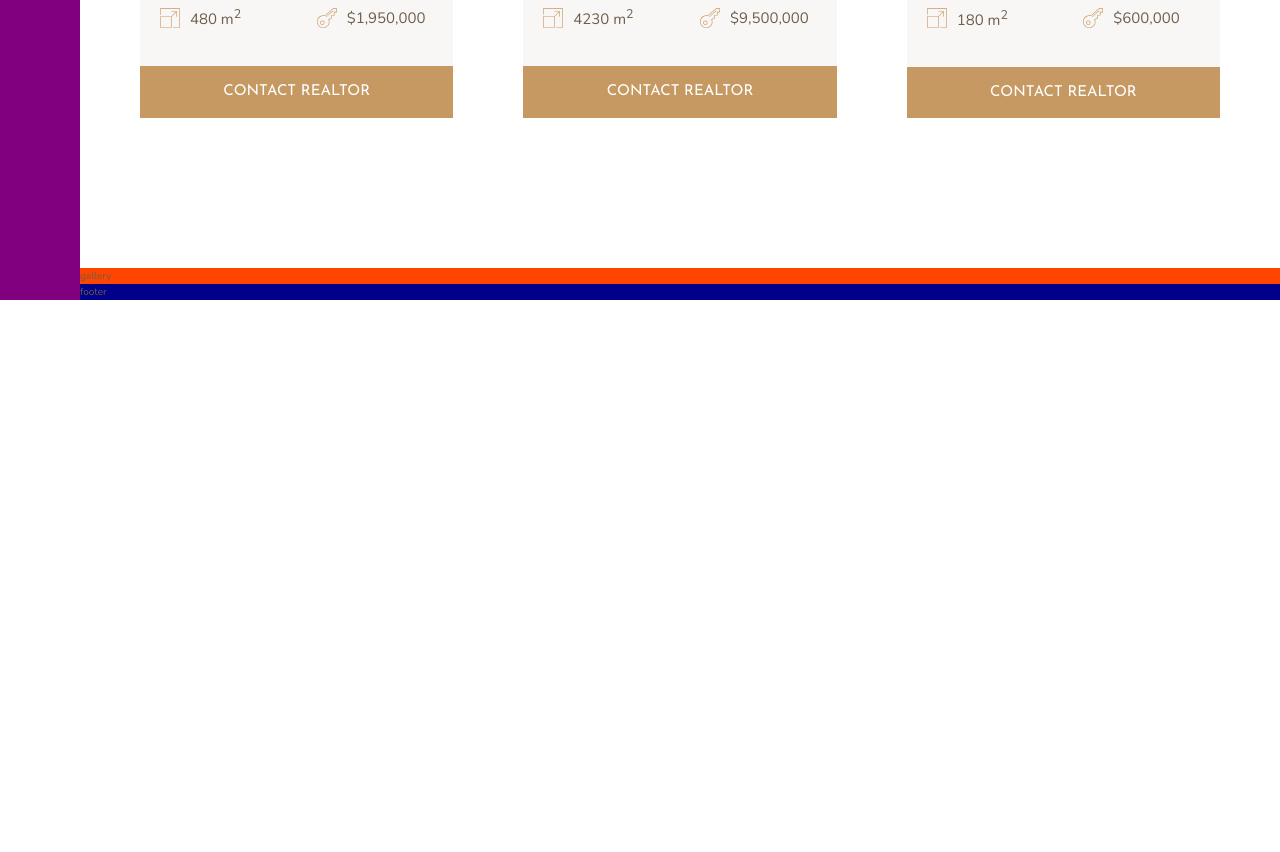
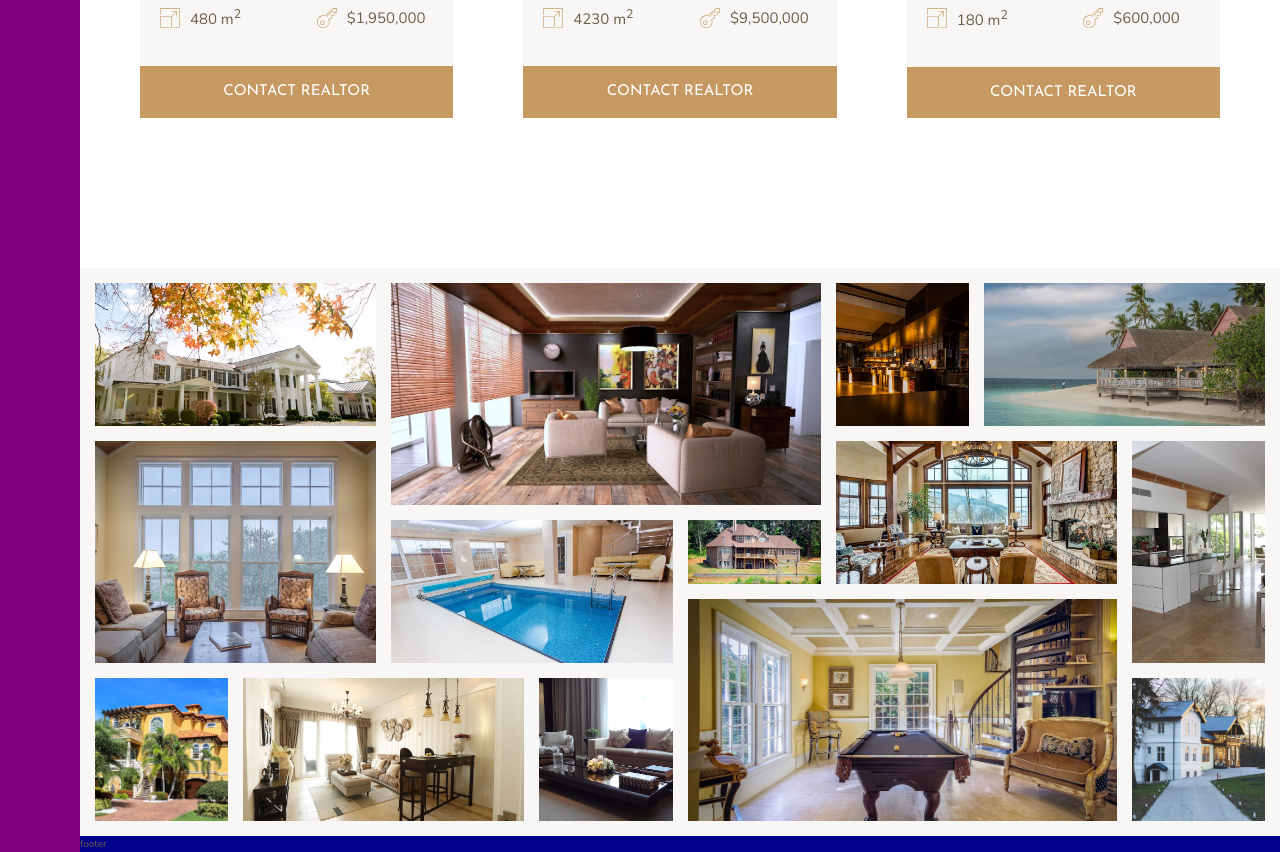
Before and after one commit to HassanAbbas198/Nexter, a website: page index.html in a window 1280 px wide. Shown: the part 2806-3658 px from the top of the page. Before the commit the page ends 3106 px from the top, so only its background shows below. Drawn offline with nearby package versions, Linux system fonts and the light colour scheme.

Commit message:
added the gallery section

```diff
--- a/index.html
+++ b/index.html
@@ -309,7 +309,70 @@
 				<button class="btn home__btn">Contact realtor</button>
 			</div>
 		</section>
-		<section class="gallery">gallery</section>
+		<section class="gallery">
+			<figure class="gallery__item gallery__item--1">
+				<img src="img/gal-1.jpeg" alt="Gallery image 1" class="gallery__img" />
+			</figure>
+			<figure class="gallery__item gallery__item--2">
+				<img src="img/gal-2.jpeg" alt="Gallery image 2" class="gallery__img" />
+			</figure>
+			<figure class="gallery__item gallery__item--3">
+				<img src="img/gal-3.jpeg" alt="Gallery image 3" class="gallery__img" />
+			</figure>
+			<figure class="gallery__item gallery__item--4">
+				<img src="img/gal-4.jpeg" alt="Gallery image 4" class="gallery__img" />
+			</figure>
+			<figure class="gallery__item gallery__item--5">
+				<img src="img/gal-5.jpeg" alt="Gallery image 5" class="gallery__img" />
+			</figure>
+			<figure class="gallery__item gallery__item--6">
+				<img src="img/gal-6.jpeg" alt="Gallery image 6" class="gallery__img" />
+			</figure>
+			<figure class="gallery__item gallery__item--7">
+				<img src="img/gal-7.jpeg" alt="Gallery image 7" class="gallery__img" />
+			</figure>
+			<figure class="gallery__item gallery__item--8">
+				<img src="img/gal-8.jpeg" alt="Gallery image 8" class="gallery__img" />
+			</figure>
+			<figure class="gallery__item gallery__item--9">
+				<img src="img/gal-9.jpeg" alt="Gallery image 9" class="gallery__img" />
+			</figure>
+			<figure class="gallery__item gallery__item--10">
+				<img
+					src="img/gal-10.jpeg"
+					alt="Gallery image 10"
+					class="gallery__img"
+				/>
+			</figure>
+			<figure class="gallery__item gallery__item--11">
+				<img
+					src="img/gal-11.jpeg"
+					alt="Gallery image 11"
+					class="gallery__img"
+				/>
+			</figure>
+			<figure class="gallery__item gallery__item--12">
+				<img
+					src="img/gal-12.jpeg"
+					alt="Gallery image 12"
+					class="gallery__img"
+				/>
+			</figure>
+			<figure class="gallery__item gallery__item--13">
+				<img
+					src="img/gal-13.jpeg"
+					alt="Gallery image 13"
+					class="gallery__img"
+				/>
+			</figure>
+			<figure class="gallery__item gallery__item--14">
+				<img
+					src="img/gal-14.jpeg"
+					alt="Gallery image 14"
+					class="gallery__img"
+				/>
+			</figure>
+		</section>
 
 		<footer class="footer">footer</footer>
 	</body>
--- a/sass/_gallery.scss
+++ b/sass/_gallery.scss
@@ -1,5 +1,92 @@
 .gallery {
-	background-color: orangered;
+	grid-column: full-start / full-end;
+	background-color: $color-grey-light-1;
 
-	grid-column: full-start / full-end;
+	display: grid;
+	grid-template-columns: repeat(8, 1fr);
+	grid-template-rows: repeat(7, 5vw);
+
+	grid-gap: 1.5rem;
+	padding: 1.5rem;
+
+	&__item {
+		&--1 {
+			grid-row: 1 / 3;
+			grid-column: 1 / 3;
+		}
+
+		&--2 {
+			grid-row: 1 / 4;
+			grid-column: 3 / 6;
+		}
+
+		&--3 {
+			grid-row: 1 / 3;
+			grid-column: 6 / 7;
+		}
+
+		&--4 {
+			grid-row: 1 / 3;
+			grid-column: 7 / 9;
+		}
+
+		&--5 {
+			grid-row: 3 / 6;
+			grid-column: 1 / 3;
+		}
+
+		&--6 {
+			grid-row: 4 / 6;
+			grid-column: 3 / 5;
+		}
+
+		&--7 {
+			grid-row: 4 / 5;
+			grid-column: 5 / 6;
+		}
+
+		&--8 {
+			grid-row: 3 / 5;
+			grid-column: 6 / 8;
+		}
+
+		&--9 {
+			grid-row: 3 / 6;
+			grid-column: 8 / 9;
+		}
+
+		&--10 {
+			grid-row: 6 / 8;
+			grid-column: 1 / 2;
+		}
+
+		&--11 {
+			grid-row: 6 / 8;
+			grid-column: 2 / 4;
+		}
+
+		&--12 {
+			grid-row: 6 / 8;
+			grid-column: 4 / 5;
+		}
+
+		&--13 {
+			grid-row: 5 / 8;
+			grid-column: 5 / 8;
+		}
+
+		&--14 {
+			grid-row: 6 / 8;
+			grid-column: 8 / 9;
+		}
+	}
+
+	&__img {
+		// object fit only works with specified width and height
+		width: 100%;
+		height: 100%;
+		object-fit: cover;
+
+		display: block;
+	}
 }
```
Also changed, not shown: css/style.css.
